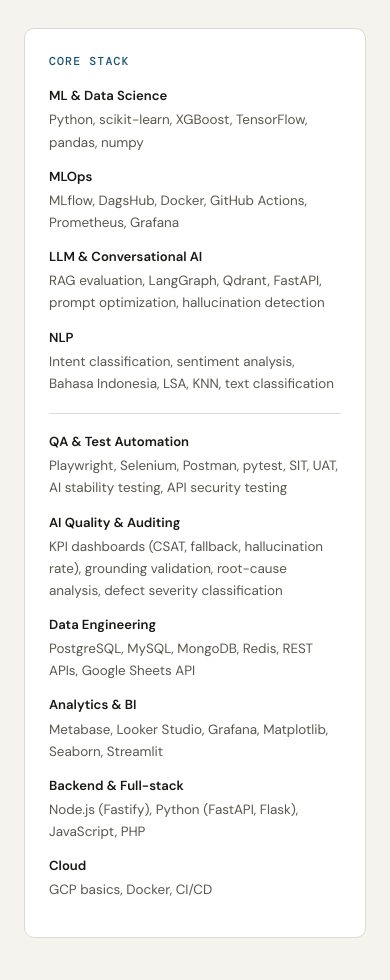
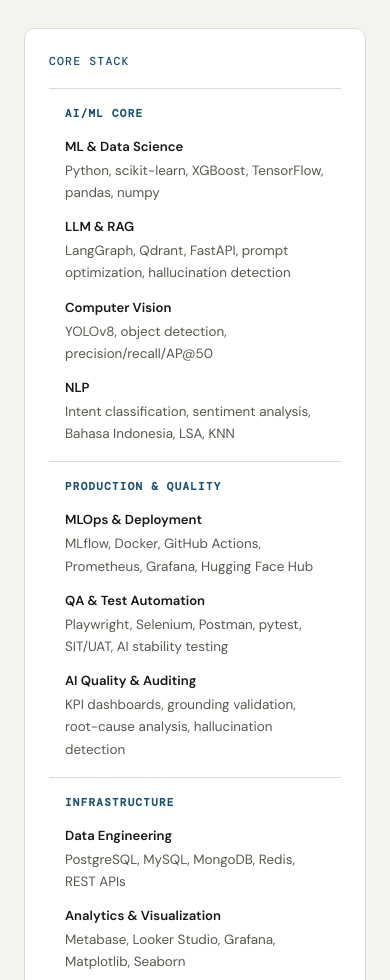
Before and after one commit to ninditya/ninditya.github.io, a plain HTML site: page index.html in a window 390 px wide. Shown: the part 11020-12000 px from the top of the page. Drawn offline with nearby package versions, Linux system fonts and the light colour scheme.

Commit message:
refactor: restructure skills section into a responsive three-column grid layout with updated categories.

```diff
--- a/index.html
+++ b/index.html
@@ -394,20 +394,35 @@
       <p>Currently deepening expertise in <strong>LLM application development</strong>, <strong>MLOps</strong>, and <strong>QA automation</strong>. Open to Data Scientist, ML Engineer, QA Engineer, and Conversational AI Engineer roles — remote, hybrid, or based in Yogyakarta/Jakarta.</p>
     </div>
 
-    <div>
-      <div class="skills-block">
-        <div class="skills-block-title">Core Stack</div>
-        <div class="skill-row"><strong>ML &amp; Data Science</strong>Python, scikit-learn, XGBoost, TensorFlow, pandas, numpy</div>
-        <div class="skill-row"><strong>MLOps</strong>MLflow, DagsHub, Docker, GitHub Actions, Prometheus, Grafana</div>
-        <div class="skill-row"><strong>LLM &amp; Conversational AI</strong>RAG evaluation, LangGraph, Qdrant, FastAPI, prompt optimization, hallucination detection</div>
-        <div class="skill-row"><strong>NLP</strong>Intent classification, sentiment analysis, Bahasa Indonesia, LSA, KNN, text classification</div>
-        <div class="skills-divider"></div>
-        <div class="skill-row"><strong>QA &amp; Test Automation</strong>Playwright, Selenium, Postman, pytest, SIT, UAT, AI stability testing, API security testing</div>
-        <div class="skill-row"><strong>AI Quality &amp; Auditing</strong>KPI dashboards (CSAT, fallback, hallucination rate), grounding validation, root-cause analysis, defect severity classification</div>
-        <div class="skill-row"><strong>Data Engineering</strong>PostgreSQL, MySQL, MongoDB, Redis, REST APIs, Google Sheets API</div>
-        <div class="skill-row"><strong>Analytics &amp; BI</strong>Metabase, Looker Studio, Grafana, Matplotlib, Seaborn, Streamlit</div>
-        <div class="skill-row"><strong>Backend &amp; Full-stack</strong>Node.js (Fastify), Python (FastAPI, Flask), JavaScript, PHP</div>
-        <div class="skill-row"><strong>Cloud</strong>GCP basics, Docker, CI/CD</div>
+    <div class="skills-block">
+      <div class="skills-block-title">Core Stack</div>
+      <div class="skills-columns">
+
+        <!-- Kolom 1: AI/ML Core -->
+        <div class="skills-col">
+          <div class="skills-col-header">AI/ML Core</div>
+          <div class="skill-row"><strong>ML &amp; Data Science</strong>Python, scikit-learn, XGBoost, TensorFlow, pandas, numpy</div>
+          <div class="skill-row"><strong>LLM &amp; RAG</strong>LangGraph, Qdrant, FastAPI, prompt optimization, hallucination detection</div>
+          <div class="skill-row"><strong>Computer Vision</strong>YOLOv8, object detection, precision/recall/AP@50</div>
+          <div class="skill-row"><strong>NLP</strong>Intent classification, sentiment analysis, Bahasa Indonesia, LSA, KNN</div>
+        </div>
+
+        <!-- Kolom 2: Production & Quality -->
+        <div class="skills-col">
+          <div class="skills-col-header">Production &amp; Quality</div>
+          <div class="skill-row"><strong>MLOps &amp; Deployment</strong>MLflow, Docker, GitHub Actions, Prometheus, Grafana, Hugging Face Hub</div>
+          <div class="skill-row"><strong>QA &amp; Test Automation</strong>Playwright, Selenium, Postman, pytest, SIT/UAT, AI stability testing</div>
+          <div class="skill-row"><strong>AI Quality &amp; Auditing</strong>KPI dashboards, grounding validation, root-cause analysis, hallucination detection</div>
+        </div>
+
+        <!-- Kolom 3: Infrastructure -->
+        <div class="skills-col">
+          <div class="skills-col-header">Infrastructure</div>
+          <div class="skill-row"><strong>Data Engineering</strong>PostgreSQL, MySQL, MongoDB, Redis, REST APIs</div>
+          <div class="skill-row"><strong>Analytics &amp; Visualization</strong>Metabase, Looker Studio, Grafana, Matplotlib, Seaborn</div>
+          <div class="skill-row"><strong>Backend</strong>Node.js (Fastify), Python (FastAPI, Flask), JavaScript</div>
+        </div>
+
       </div>
     </div>
   </div>
--- a/styles.css
+++ b/styles.css
@@ -50,7 +50,7 @@
 .cta-primary:hover{background:#333;border-color:#333}
 .cta-secondary{background:transparent;border-color:var(--border);color:var(--ink2)}
 .cta-secondary:hover,.cta-secondary:focus-visible{border-color:var(--ink);color:var(--ink);outline:none}
-.hero-strengths{display:grid;grid-template-columns:repeat(3,1fr);gap:1px;background:var(--border);border:1px solid var(--border);border-radius:12px;overflow:hidden}
+.hero-strengths{display:grid;grid-template-columns:repeat(4,1fr);gap:1px;background:var(--border);border:1px solid var(--border);border-radius:12px;overflow:hidden}
 .strength{padding:1.25rem 1.4rem;background:var(--surface)}
 .strength-label{font-family:var(--mono);font-size:0.68rem;letter-spacing:0.12em;text-transform:uppercase;margin-bottom:0.4rem;font-weight:500;color:var(--primary)}
 .strength-desc{font-size:0.82rem;color:var(--ink2);line-height:1.55}
@@ -133,10 +133,14 @@
 .about-text p+p{margin-top:1rem}
 .about-text strong{color:var(--ink);font-weight:600}
 .skills-block{background:var(--surface);border:1px solid var(--border);border-radius:10px;padding:1.5rem}
-.skills-block-title{font-family:var(--mono);font-size:0.72rem;letter-spacing:0.1em;text-transform:uppercase;margin-bottom:0.85rem;font-weight:500;color:var(--primary)}
+.skills-block-title{font-family:var(--mono);font-size:0.72rem;letter-spacing:0.1em;text-transform:uppercase;margin-bottom:1rem;font-weight:500;color:var(--primary)}
+.skills-columns{display:grid;grid-template-columns:repeat(3,1fr);gap:0;border-top:1px solid var(--border)}
+.skills-col{padding:1.25rem 1.4rem;border-right:1px solid var(--border)}
+.skills-col:last-child{border-right:none}
+.skills-col-header{font-family:var(--mono);font-size:0.68rem;letter-spacing:0.12em;text-transform:uppercase;color:var(--primary);font-weight:700;margin-bottom:0.85rem}
 .skill-row{font-size:0.84rem;color:var(--ink2);line-height:1.65;margin-bottom:0.75rem}
+.skill-row:last-child{margin-bottom:0}
 .skill-row strong{color:var(--ink);font-weight:600;display:block;margin-bottom:0.15rem;font-size:0.82rem}
-.skills-divider{height:1px;background:var(--border);margin:1.1rem 0}
 
 /* CONTACT */
 .contact-wrap{display:grid;grid-template-columns:1fr 1fr;gap:3rem;align-items:center}
@@ -154,7 +158,9 @@
 footer a:hover{color:var(--ink)}
 
 @media(max-width:760px){
-  .hero-strengths,.about-grid,.contact-wrap,.edu-grid{grid-template-columns:1fr}
+  .hero-strengths,.about-grid,.contact-wrap,.edu-grid,.skills-columns{grid-template-columns:1fr}
+  .skills-col{border-right:none;border-bottom:1px solid var(--border);padding:1rem}
+  .skills-col:last-child{border-bottom:none}
   .exp-item{grid-template-columns:1fr;gap:0.75rem}
   .nav-pills{display:none}
   .hero{padding:3.5rem 1.5rem 3rem}
```
